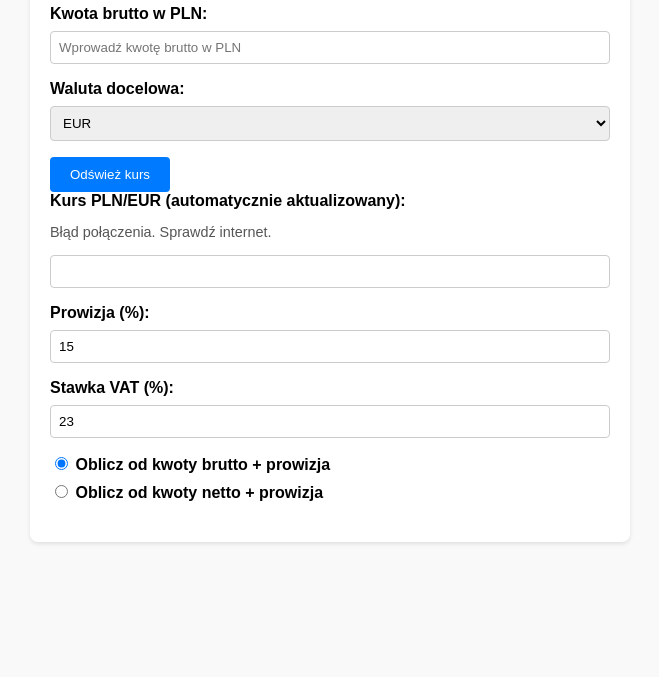
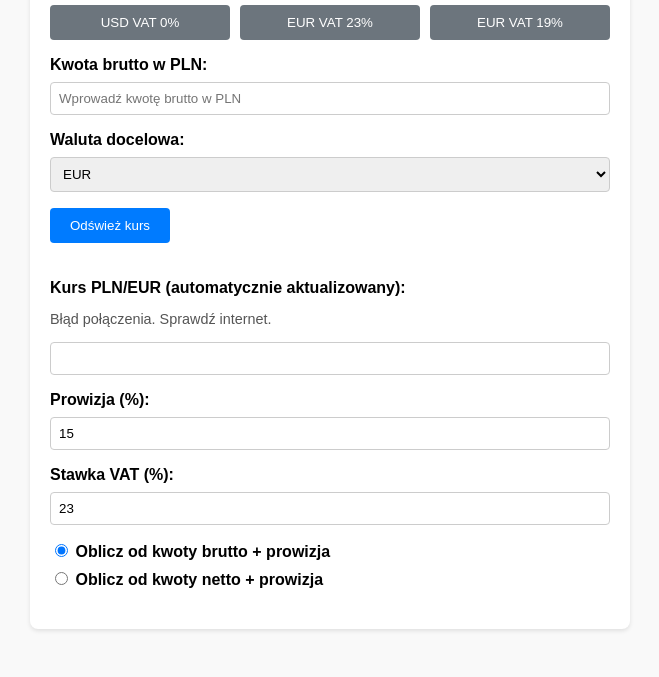
Before and after one commit to bartryc/ebay-calc, a plain HTML site: page index.html in a window 1280 px wide. Shown: the part 123-800 px from the top of the page, without its empty margins (310-969 px from the left). Drawn offline with Linux system fonts and the light colour scheme; no server answers.

Commit message:
Add files via upload

```diff
--- a/index.html
+++ b/index.html
@@ -34,6 +34,15 @@
         .radio-group {
             margin-bottom: 16px;
         }
+        .preset-buttons {
+            display: flex;
+            gap: 10px;
+            margin-bottom: 16px;
+        }
+        .preset-buttons button {
+            flex: 1;
+            background-color: #6c757d;
+        }
         button {
             padding: 10px 20px;
             background-color: #007bff;
@@ -60,6 +69,13 @@
 <body>
     <div class="container">
         <h2>Przelicznik ceny eBay (Brutto/Netto)</h2>
+
+        <div class="preset-buttons">
+            <button type="button" onclick="applyPreset('USD', 0)">USD VAT 0%</button>
+            <button type="button" onclick="applyPreset('EUR', 23)">EUR VAT 23%</button>
+            <button type="button" onclick="applyPreset('EUR', 19)">EUR VAT 19%</button>
+        </div>
+
         <form id="priceForm">
             <label for="plnAmount">Kwota brutto w PLN:</label>
             <input type="number" id="plnAmount" placeholder="Wprowadź kwotę brutto w PLN" step="0.01" min="0" required>
@@ -70,7 +86,7 @@
               <option value="USD">USD</option>
             </select>
             <button type="button" id="refreshRateBtn">Odśwież kurs</button>
-
+<br><br><br>
             <label for="exchangeRate">Kurs PLN/<span id="currencyLabel">EUR</span> (automatycznie aktualizowany):</label>
             <p id="exchangeInfo" style="font-size: 0.9em; color: #555;">Pobieranie kursu...</p>
             <input type="number" id="exchangeRate" step="0.0001" min="0" required>
@@ -144,6 +160,13 @@
                 `Mnożnik: ${multiplier.toFixed(4)}`;
         }
 
+        function applyPreset(currency, vat) {
+            document.getElementById('currency').value = currency;
+            document.getElementById('vatRate').value = vat;
+            document.getElementById('currencyLabel').innerText = currency;
+            fetchExchangeRate(currency);
+        }
+
         const exchangeRateInput = document.getElementById('exchangeRate');
         const currencyLabel = document.getElementById('currencyLabel');
         const exchangeInfo = document.getElementById('exchangeInfo');
```
